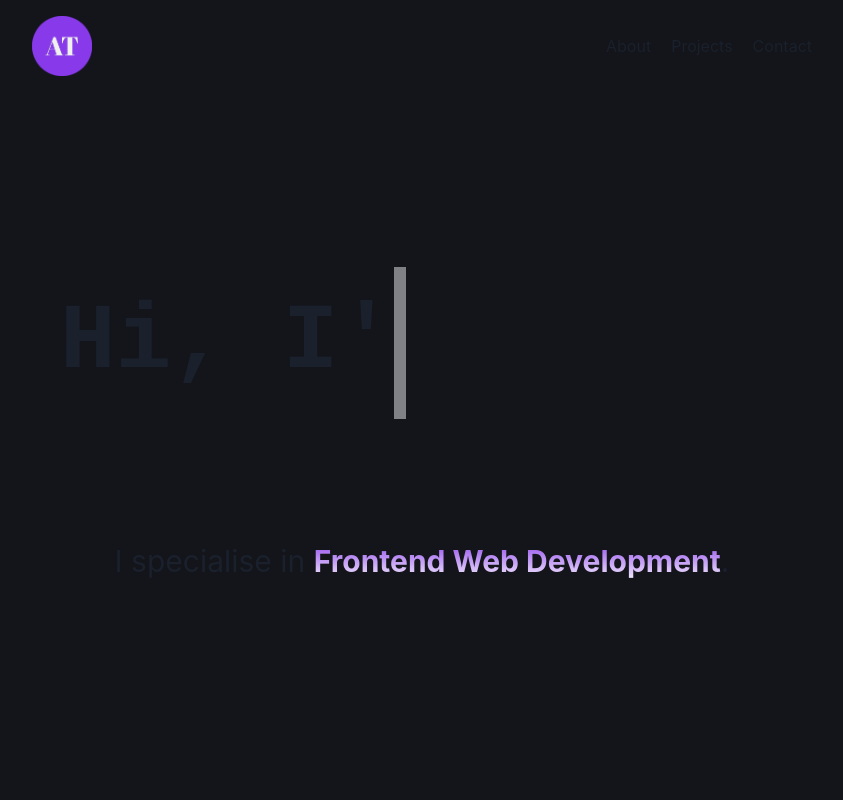
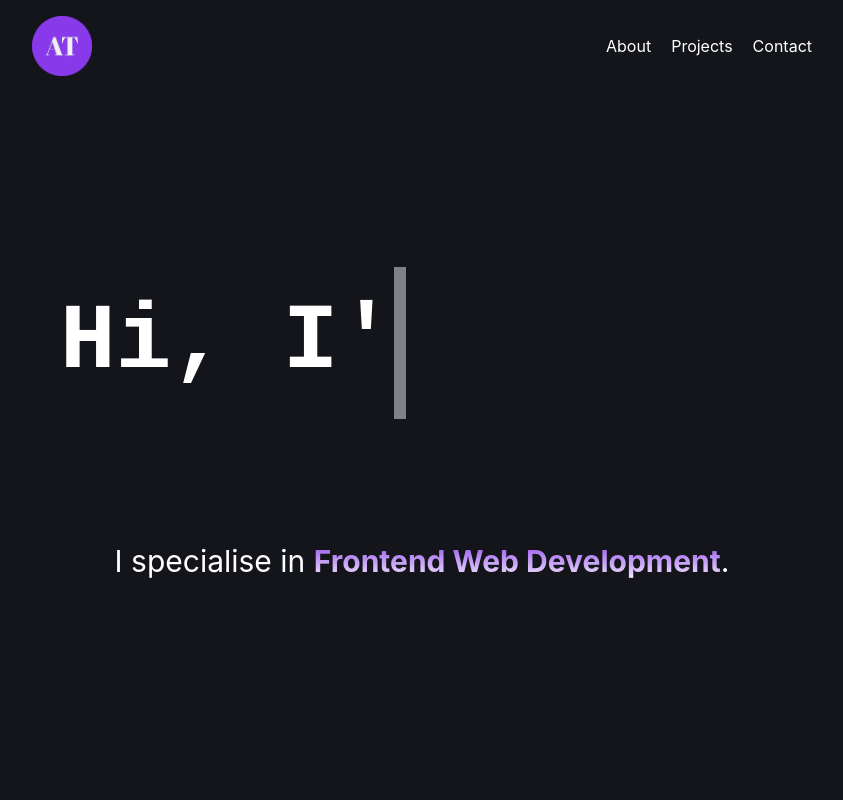
Before and after one commit to AlliToth2706/allitoth2706.github.com, an Astro site: page / in a window 1280 px wide. Shown: the top 800 px of the page, without its empty margins (218-1061 px from the left). Built offline with nearby package versions, Linux system fonts and the light colour scheme; Astro itself is replaced by a stand-in of ours.

Commit message:
Text colour issues

```diff
--- a/src/components/Loading.svelte
+++ b/src/components/Loading.svelte
@@ -7,6 +7,7 @@
         setTimeout(() => {
             isLoading = false;
         }, 2000);
+        localStorage.clear(); // Chakra...
     });
 </script>
 
--- a/src/layouts/Layout.astro
+++ b/src/layouts/Layout.astro
@@ -56,8 +56,9 @@ const { title } = Astro.props;
         block-size: 100%;
     }
 
-    body {
+    html body {
         margin: 0;
+        color: var(--text-primary);
     }
 
     main {
```
